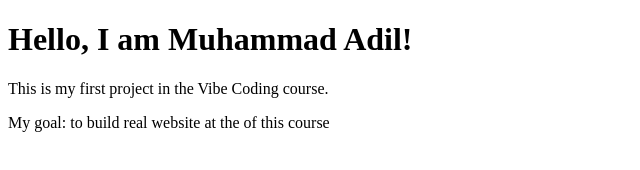
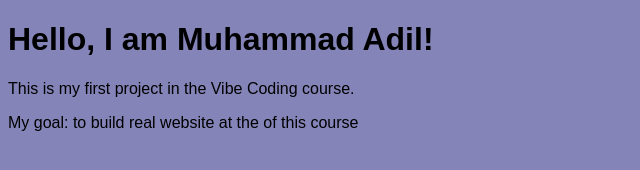
Before and after one commit to muhammadadi56810/hello-vib, a plain HTML site: page index.html in a window 1280 px wide. Shown: the whole page, without its empty margins (0-640 px from the left). Drawn offline with Linux system fonts and the light colour scheme.

Commit message:
I have added style sheet to make page attractive

```diff
--- a/index.html
+++ b/index.html
@@ -4,6 +4,7 @@
     <meta charset="UTF-8">
     <meta name="viewport" content="width=device-width, initial-scale=1.0">
     <title>Document</title>
+    <link rel="stylesheet" href="style.css">
 </head>
 <body>
     <h1>Hello, I am Muhammad Adil!</h1>
--- /dev/null
+++ b/style.css
@@ -0,0 +1,4 @@
+body{
+    background-color: rgb(132, 132, 185);
+    font-family: sans-serif;
+}
```
